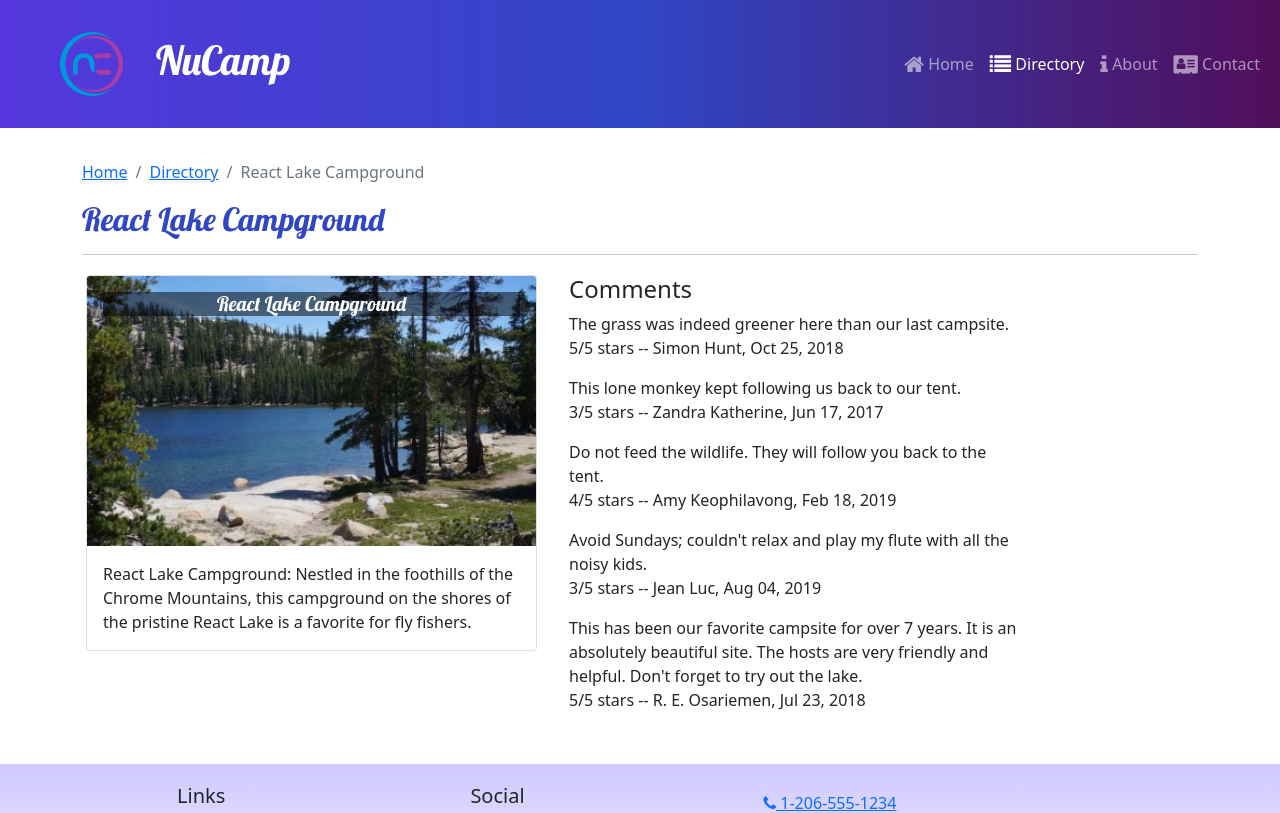
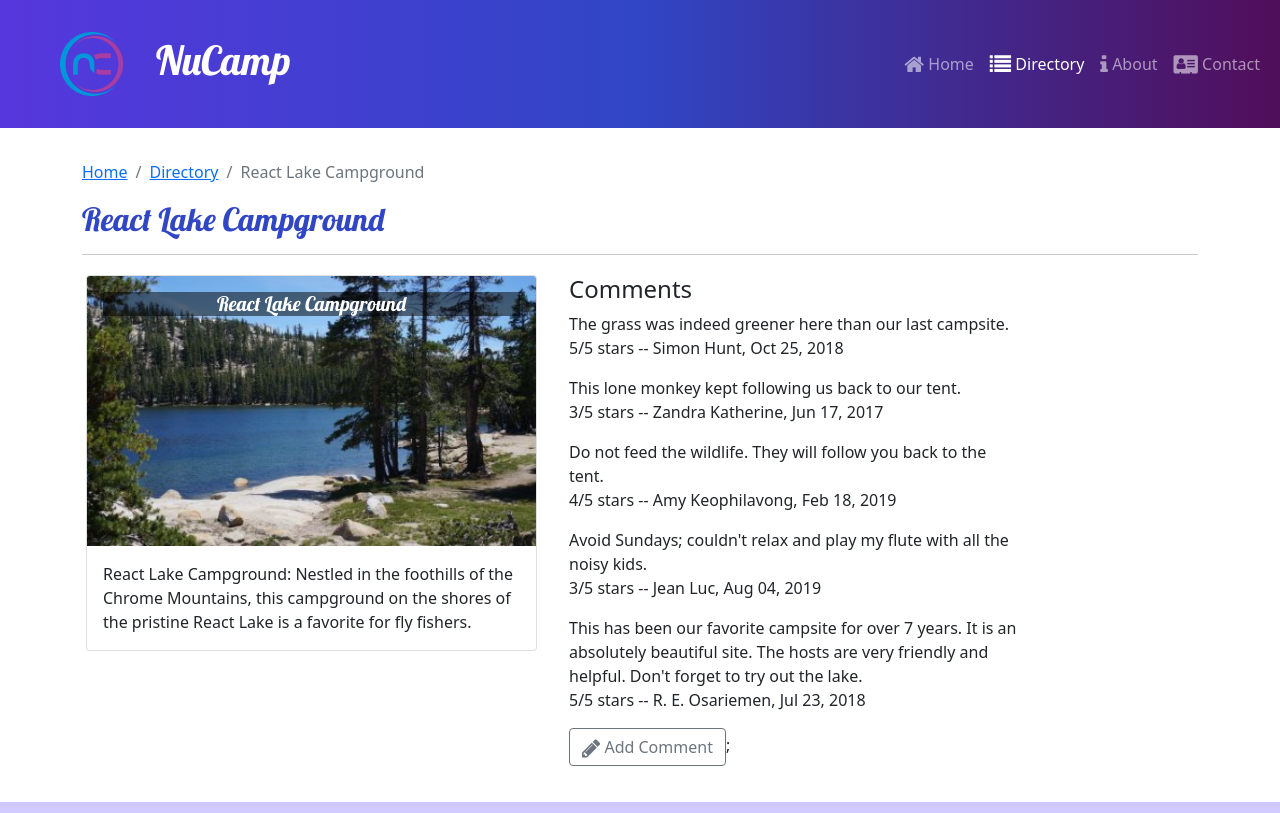
Before and after one commit to mlawhun76/nucampsiteREDO, a React (Create React App) app: page /directory/0 in a window 1280 px wide. Shown: the top 813 px of the page. Built offline with nearby package versions, Linux system fonts and the light colour scheme.

Commit message:
Week 3 Started Comment Form Modal

```diff
--- a/src/components/ContactForm.js
+++ b/src/components/ContactForm.js
@@ -107,7 +107,7 @@
                         >
                             <option>By Phone</option>
                             <option>By Email</option>
-                        </Field>
+                          </Field>
                     </Col>
                 </FormGroup>
 
--- /dev/null
+++ b/src/features/comments/CommentForm.js
@@ -0,0 +1,22 @@
+import {useState} from 'react';
+import {Button, Modal, ModalHeader, ModalBody} from 'reactstrap';
+
+const CommentForm = ({campsiteId}) => {
+    const [modalOpen, setModalOpen] = useState(false);
+    return (
+        <>
+            <Button outline onClick={() => setModalOpen(true)}>
+            <i className='fa fa-pencil fa-lg' /> Add Comment
+            </Button>
+
+            <Modal isOpen={modalOpen} toggle={() => setModalOpen(false)}>
+                <ModalHeader >
+                    Add Comments Here
+                </ModalHeader>
+                <ModalBody>campsite: {campsiteId}</ModalBody>
+            </Modal>
+        </>
+    );
+};
+
+export default CommentForm;
--- a/src/features/comments/CommentsList.js
+++ b/src/features/comments/CommentsList.js
@@ -1,6 +1,7 @@
 import {Col} from 'reactstrap';
 import Comment from './Comment';
 import { selectCommentsByCampsiteID } from './commentsSlice';
+import CommentForm from './CommentForm';
 
 const CommentsList = ({campsiteId}) => {
     const comments = selectCommentsByCampsiteID(campsiteId);
@@ -12,6 +13,7 @@
                 {comments.map((comment) => {
                     return <Comment key={comment.id} comment={comment} />;
                 })}
+                <CommentForm campsiteId={campsiteId}></CommentForm>;
             </Col>
         );
     };
```
